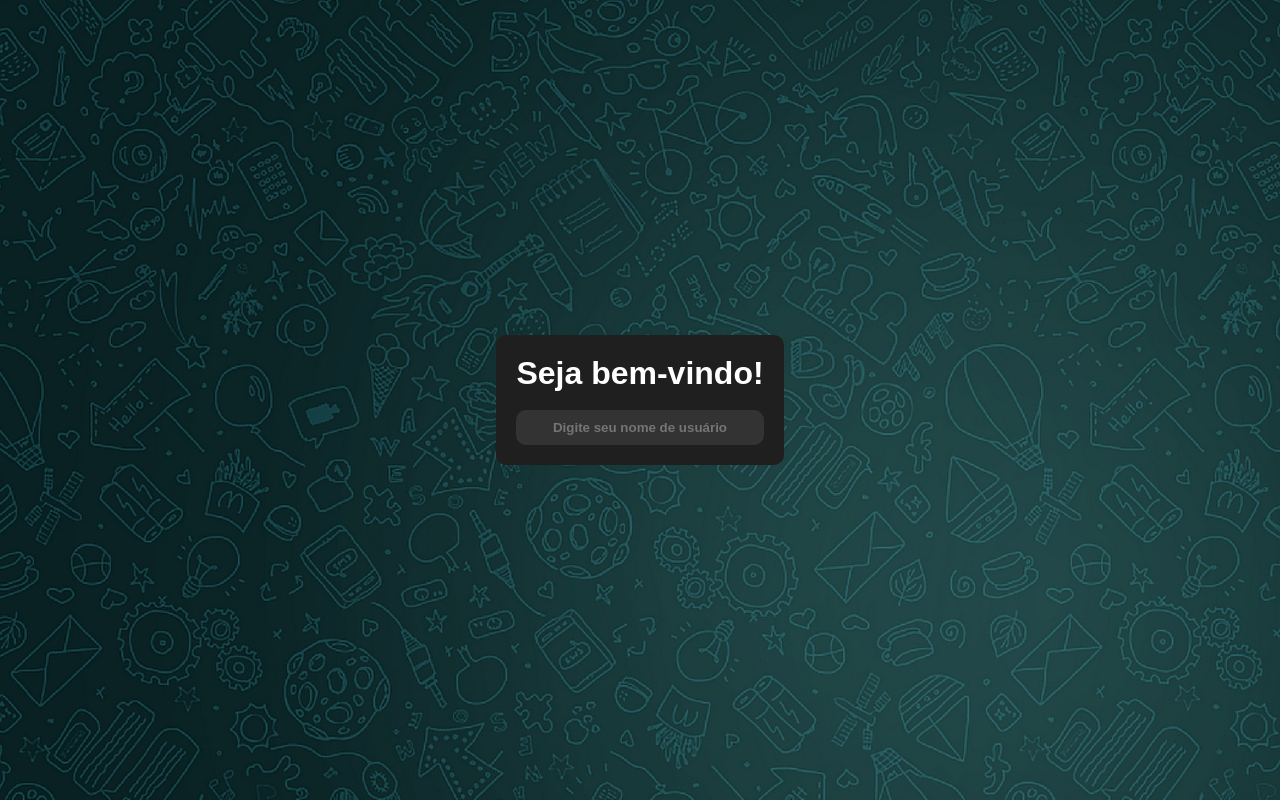
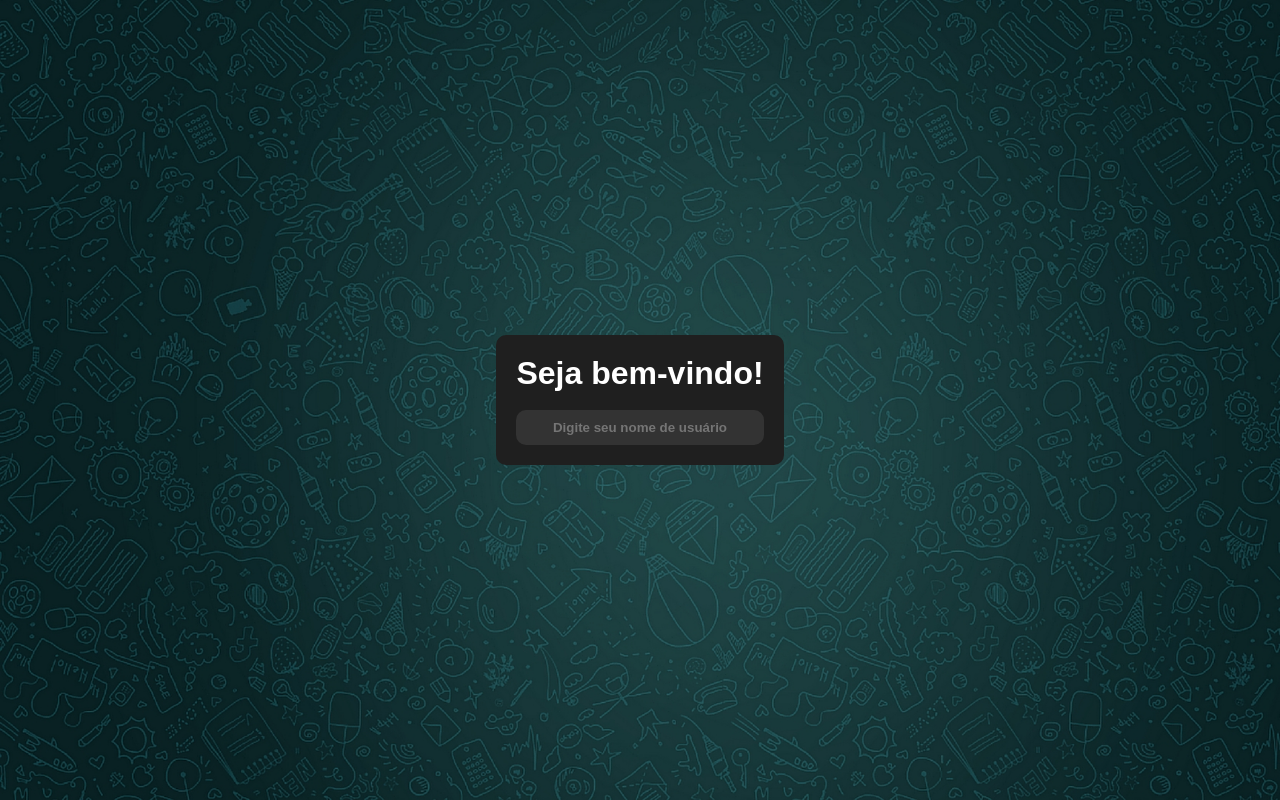
Before and after one commit to matheuskeidygomes/Chat-bate-papo, a website: page public/index.html in a window 1280 px wide. Drawn offline with nearby package versions, Linux system fonts and the light colour scheme; no server answers.

Commit message:
Ajustando resolução viewport

```diff
--- a/public/index.html
+++ b/public/index.html
@@ -4,6 +4,8 @@
         <title> Chat - Bate Papo </title>
 
         <meta charset="utf-8" />
+
+        <meta name="viewport" content="width=device-width, initial-scale=1.0">
 
         <link rel="stylesheet" href="style.css" />
 
--- a/public/style.css
+++ b/public/style.css
@@ -14,6 +14,9 @@ body {
 #loginPage {
     display: flex;
     background-image: url('./imagens/whats.jpg');
+    background-repeat: no-repeat;
+    background-attachment: fixed;
+    background-size:cover;
 }
 
 .loginContent {
```
